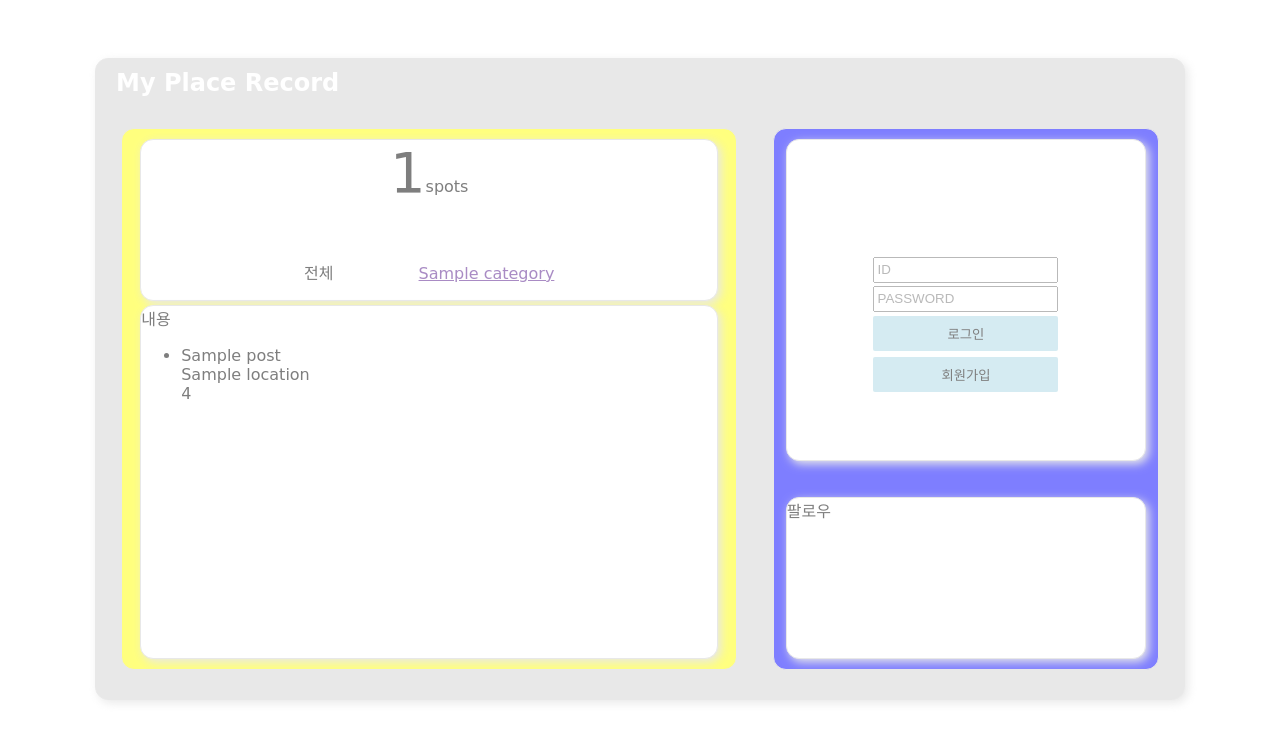
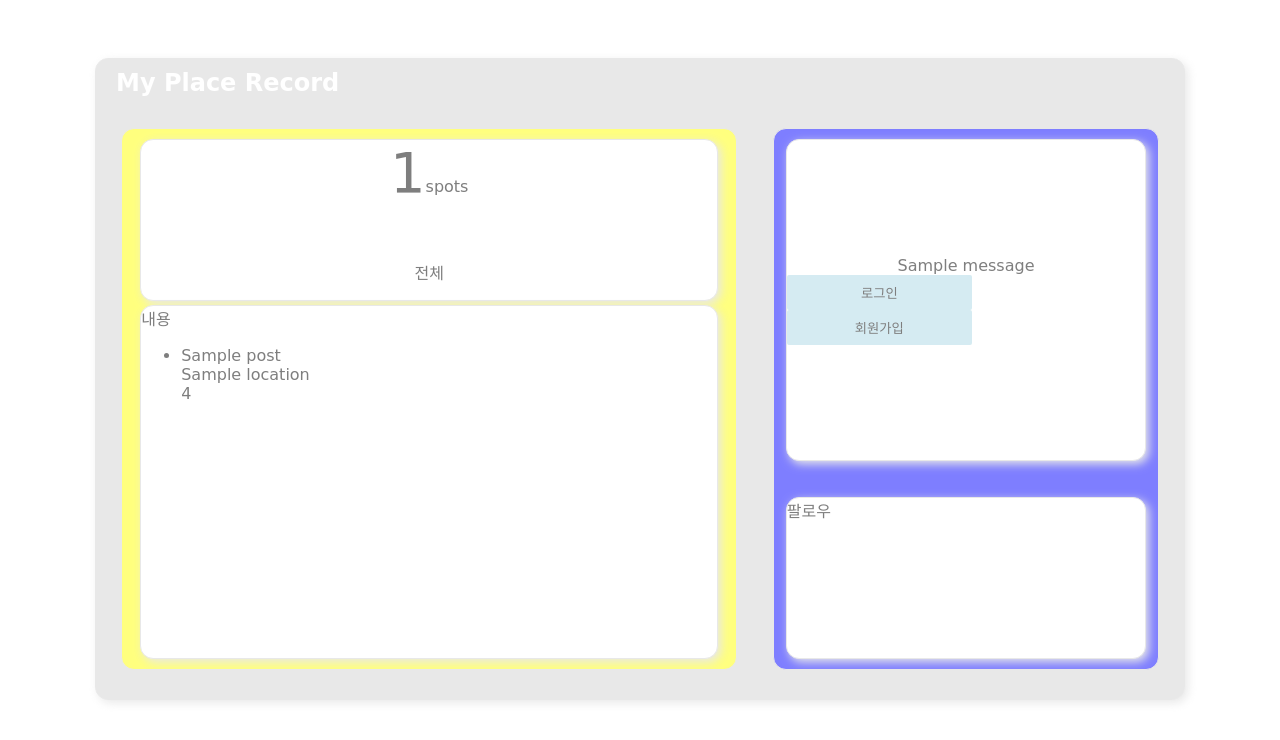
Before and after one commit to Odreystella/My_Place_Record_Project2, a Django app: template place/templates/index.html in a window 1280 px wide. Shown: the top 740 px of the page. Run offline with Django 3.2, Linux system fonts and the light colour scheme; the template is opened without the code that fills it: most values are stand-ins (such as "Sample title", 1, 10 or a date in 2020); one stand-in notice (Sample message) is shown; some web fonts are replaced.

Commit message:
fix: remove login form in index.html

```diff
--- a/place/static/index.css
+++ b/place/static/index.css
@@ -79,24 +79,10 @@
     display: inline-block;
     margin: 0 40px;
 }
-.login-form {
-    line-height: 1.8;
-    position: relative;
-    top: 25px;
-}
-input {
-    height: 20px;
-}
 .btn {
     width: 185px;
     background-color: lightblue;
     border: none;
     border-radius: 2px;
     padding: 8px 0;
-    margin: 3px 0;
-    cursor: pointer;
 }
-.btn-signup{
-    position: relative;
-    top: 25px;
-}
--- a/place/templates/index.html
+++ b/place/templates/index.html
@@ -19,9 +19,11 @@
                 <span class="count"><span class="num">{{posts | length}}</span>spots</span>
                 <ul class="menu">
                     <li>전체</li>
+                    {% if user.is_authenticated %}
                     {% for category in categories %}
                     <li><a href="">{{category}}</a></li>
                     {% endfor %}
+                    {% endif %}
                 </ul>
             </div>
             <div class="post border">내용
@@ -38,17 +40,26 @@
         </div>
         <div class="user border flex">
             <div class="profile border flex">
-                <form class="login-form" action="" method="POST">
-                    {% csrf_token %}
-                    <input type="text" placeholder="ID"><br>
-                    <input type="password" placeholder="PASSWORD"><br>
-                    <button class="btn btn-login" type="submit">로그인</button>
-                </form>
+                {% if user.is_authenticated %}
+                <span>{{user.name}}님 환영합니다.</span>
+                <a href=""><button class="btn btn-signup" type="button">로그아웃</button></a>
+                {% else %}
+                {% if messages %}
+                {% for message in messages %}
+                {{ message }}
+                {% endfor %}
+                {% endif %}
                 <div>
+                    <a href="{% url 'user:login' %}"><button class="btn btn-login" type="button">로그인</button></a>
                     <a href="{% url 'user:signup' %}"><button class="btn btn-signup" type="button">회원가입</button></a>
                 </div>
+                {% endif %}
             </div>
-            <div class="follow border">팔로우</div>
+            <div class="follow border">팔로우<br>
+                {% if user.is_authenticated %}
+                <a href=""><button class=" btn btn-mypage" type="button">마이페이지</button></a>
+                {% endif %}
+            </div>
         </div>
     </div>
 </div>
```
